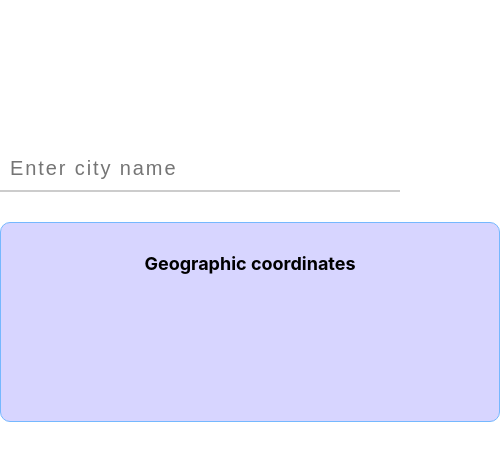
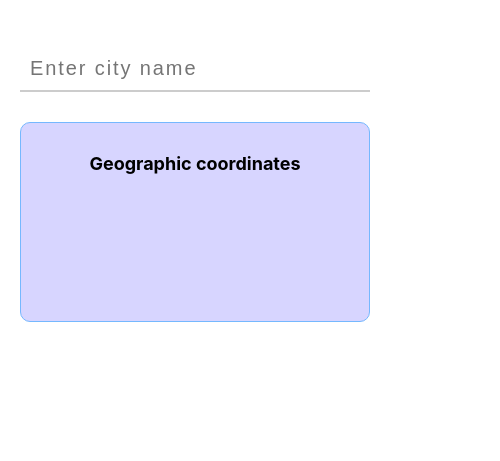
Before and after one commit to mohmdrezaei/mohammd-rezaei-input-mask, a React (Vite) app: page / in a window 390 px wide. Shown: the part 153-614 px from the top of the page, 500 px wide, since content can reach past the window. Built offline with nearby package versions, Linux system fonts and the light colour scheme.

Commit message:
Make the project responsive

```diff
--- a/src/CitySuggestion.module.css
+++ b/src/CitySuggestion.module.css
@@ -6,14 +6,14 @@
   position: relative;
   width: 400px;
   margin: auto;
-  margin-top: 300px;
+  margin-top: 200px;
 }
 
 input {
   position: relative;
   padding: 10px;
   font-size: 20px;
-  width: 400px;
+  width: 100%;
   position: relative;
   z-index: 1;
   border: none;
@@ -84,3 +84,18 @@ input:focus {
 .error {
   color: #ff0000;
 }
+
+@media (max-width : 568px) {
+  .container {
+    width: auto;
+    padding: 0 20px;
+  }
+  .suggestion{
+    left: 30px;
+  }
+  .coordinates {
+    width: auto;
+    margin: 30px 20px;
+  }
+
+}
```
